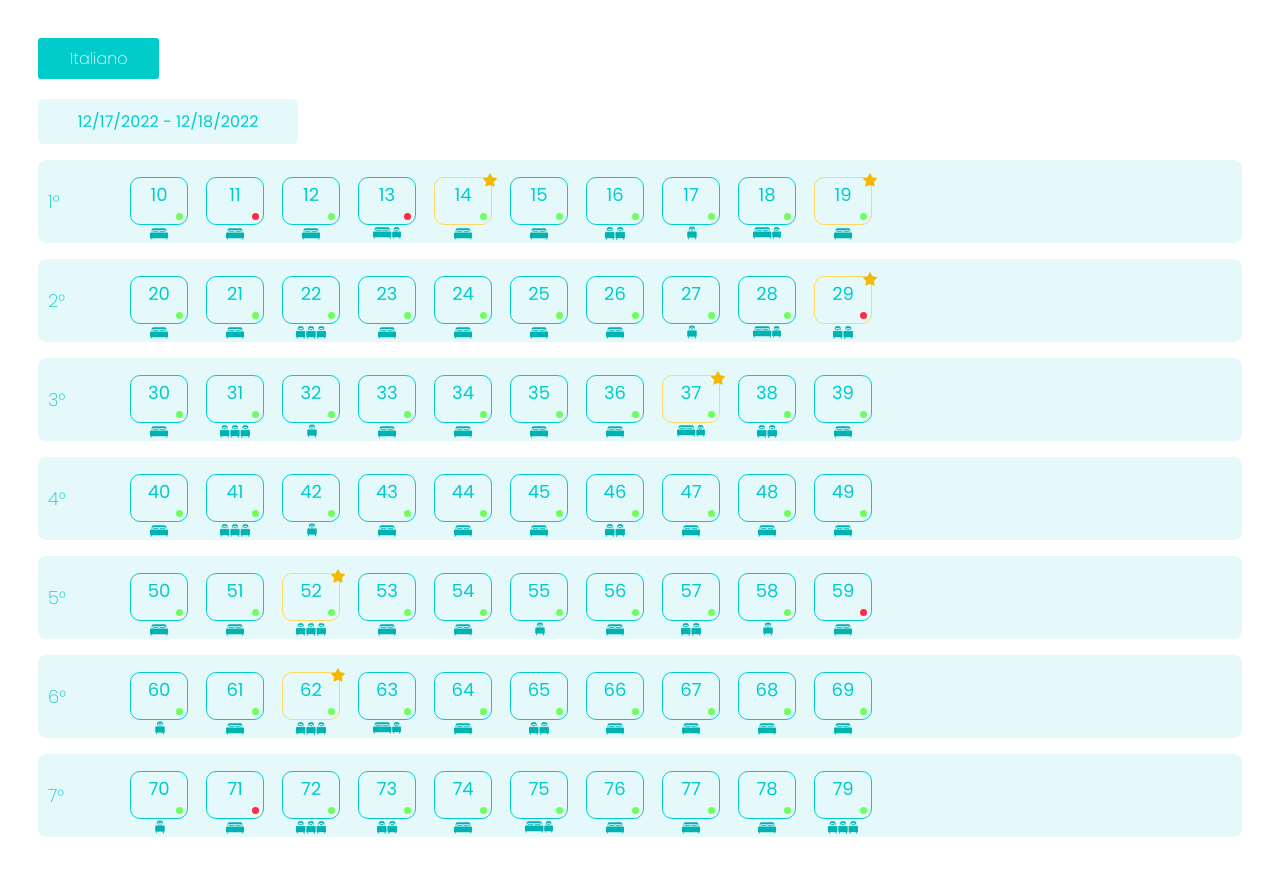
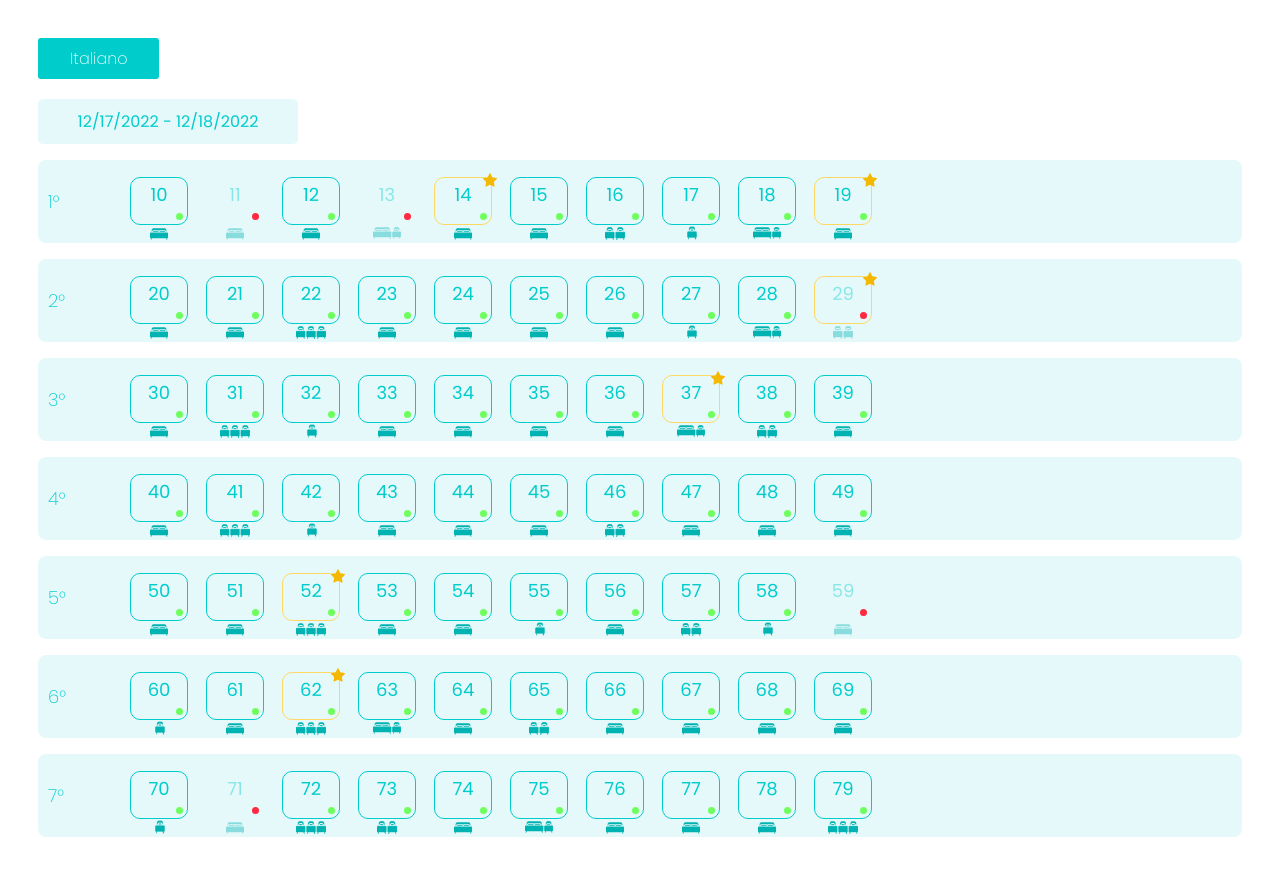
Before and after one commit to mauriziopodda/hotel-rooms-manager, a React (Vite) app: page / in a window 1280 px wide. Built offline with nearby package versions, Linux system fonts and the light colour scheme.

Commit message:
Add style improvements to the room list

```diff
--- a/src/components/rooms_list_item.tsx
+++ b/src/components/rooms_list_item.tsx
@@ -64,6 +64,26 @@ const RoomNumberIcon = styled('div', {
   },
 
   variants: {
+    availability: {
+      available: {},
+      partiallyAvailable: {},
+      unavailable: {
+        border: `1px solid ${palette.primaryLight}`,
+
+        '& > div.room-label': {
+          opacity: 0.4,
+        },
+
+        '& > div.room-number': {
+          opacity: 0.4,
+        },
+
+        '&::before': {
+          opacity: 0.4,
+        },
+      },
+      unknown: {},
+    },
     roomSize: {
       double: {
         '&::before': {
@@ -168,7 +188,11 @@ const RoomAvailabilityIcon = styled('div', {
 export const RoomsListItem: FC<RoomsListItemType> = ({ room }) => {
   const { translations: t } = useTranslator()
   return (
-    <RoomNumberIcon isSuite={room.isSuite} roomSize={room.size}>
+    <RoomNumberIcon
+      isSuite={room.isSuite}
+      roomSize={room.size}
+      availability={room.reservationStatus ?? 'unknown'}
+    >
       <div className="room-label">{t.room}</div>
       <div className="room-number">{room.number}</div>
       <RoomAvailabilityIcon
```
